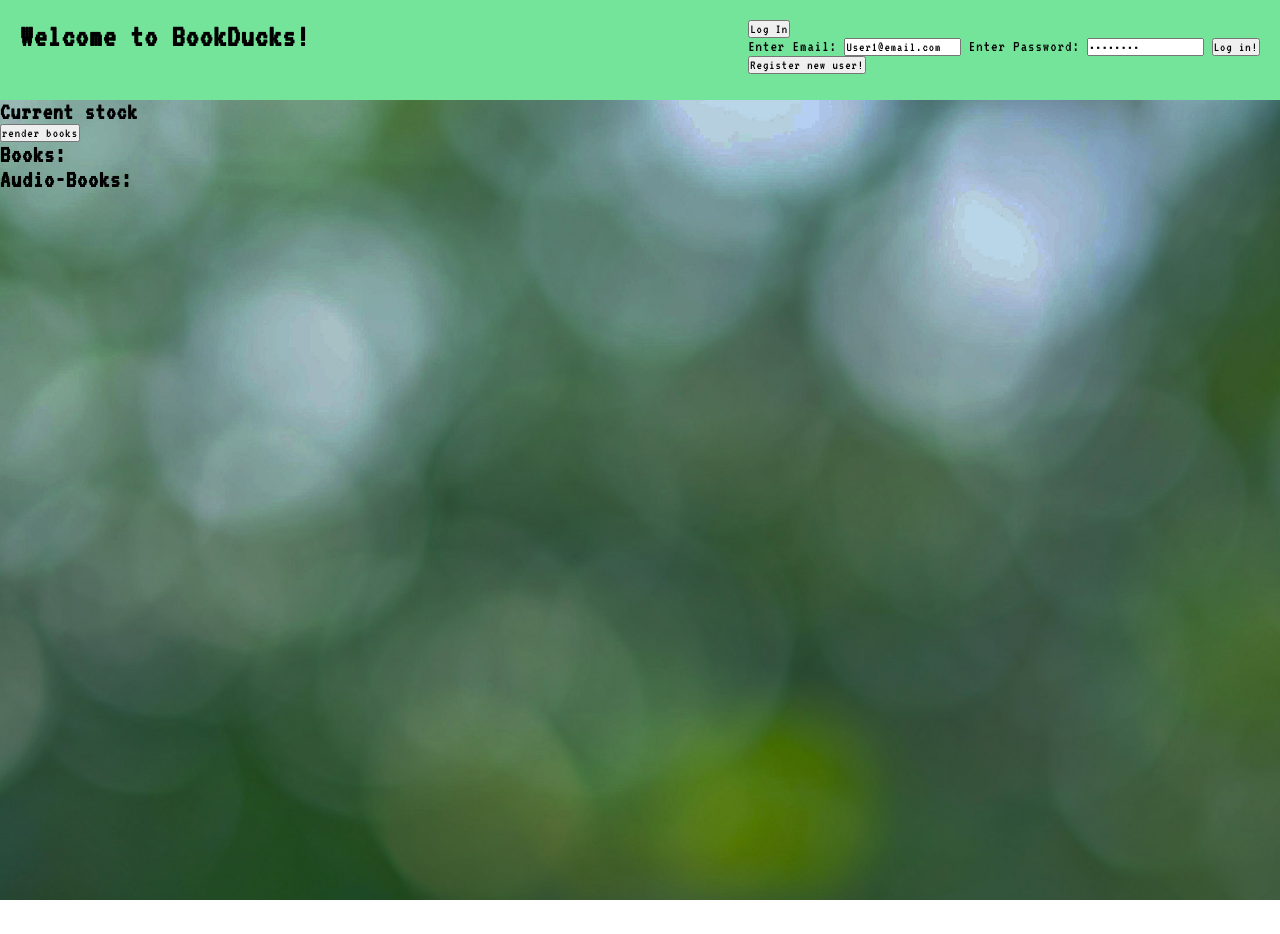
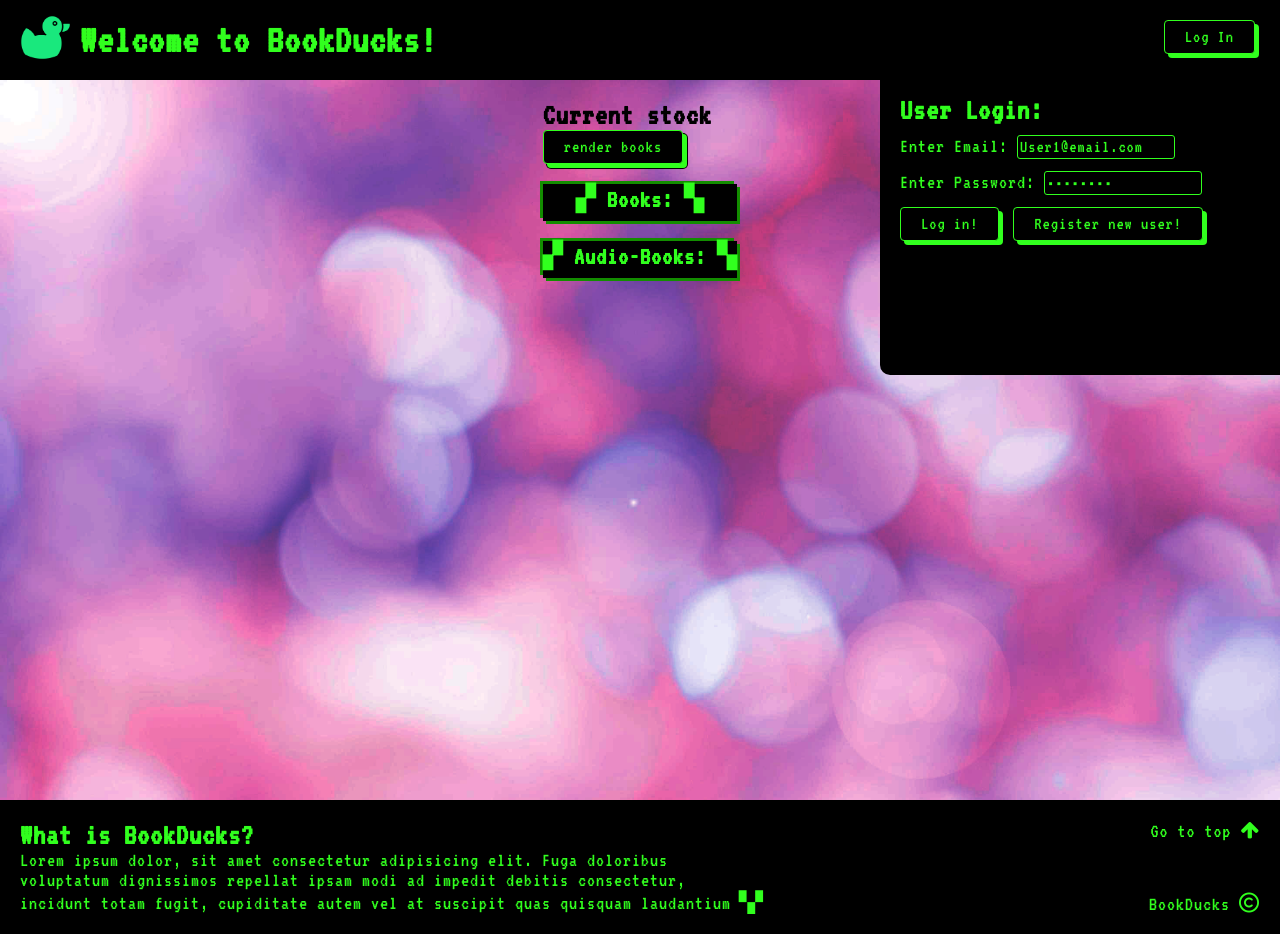
Before and after one commit to BannaHinder/BookDucks, a plain HTML site: page frontend/index.html in a window 1280 px wide. Both pictures are taken after a click on the button "Log In". Before the commit the page ends 900 px from the top, so only its background shows below. Drawn offline with nearby package versions, Linux system fonts and the light colour scheme.

Commit message:
design? what is design? I dont know

```diff
--- a/frontend/index.html
+++ b/frontend/index.html
@@ -25,28 +25,27 @@
   </head>
   <body>
     <header>
+      <img src="./img/favicon.png" alt="duck-logo">
       <h1>Welcome to BookDucks!</h1>
       <nav class="login-panel">
         <button id="toggle-login-btn">Log In</button>
         <div class="login-user hide">
-          <label for="username-login">Enter Email:</label>
-          <input type="email" name="username-login" id="username-login" value="User1@email.com" />
-          <label for="password-login">Enter Password:</label>
-          <input type="password" name="password-login" id="password-login" value="User1111"/>
-          <button id="login-btn">Log in!</button>
-          <br />
-          <button id="toggle-register-btn">Register new user!</button>
-
+          <div><h2>User Login:</h2></div>
+          <div><label for="username-login">Enter Email:</label>
+            <input type="email" name="username-login" id="username-login" value="User1@email.com" /></div>
+          <div><label for="password-login">Enter Password:</label>
+            <input type="password" name="password-login" id="password-login" value="User1111"/></div>
+          <div><button id="login-btn">Log in!</button>
+            <button id="toggle-register-btn">Register new user!</button>
+            </div>
         </div>
         <div class="register-user hide">
-            <label for="username-register">Enter Username:</label>
-            <input type="text" name="username-register" id="username-register"/>
-            <label for="email-register">Enter Email:</label>
-            <input type="email" name="email-register" id="email-register">
-            <label for="password-register" >Enter Password:</label>
-            <input type="password" minlength="8"
-              name="password-register"
-              id="password-register" />
+          <div><label for="username-register">Enter Username:</label>
+            <input type="text" name="username-register" id="username-register"/></div>
+            <div><label for="email-register">Enter Email:</label>
+            <input type="email" name="email-register" id="email-register"></div>
+            <div><label for="password-register" >Enter Password:</label>
+            <input type="password" minlength="8" name="password-register" id="password-register" /></div>
             <button id="register-btn">Register user!</button>
         </div>
       </nav>
@@ -54,7 +53,7 @@
         <div class="user">
             <p class="user-logged-in">Logged in!</p>
             <span>Profile:</span>
-            <i class="fa fa-user"></i>
+            <i class="fa fa-user user-icon"></i>
             <span>Log out:</span>
             <i class="fa fa-sign-out" onclick="logOut()"></i>
         </div>
@@ -65,8 +64,8 @@
       <div class="profile-details">
       </div>
       <div class="profile-menu">
-        <span>Add book:</span><i class="fa fa-plus"></i>
-        <span>View user library:</span><i class="fa fa-book"></i>
+        <button class="add-book-btn">Add book <i class="fa fa-plus"></i></button>
+        <button class="user-library-btn">View user library <i class="fa fa-book"></i></button>
         </div>
       <div class="user-library hide"></div>
       <div class="add-book hide">
@@ -120,26 +119,36 @@
                 <label for="genre7">Drama</label>
                 <input type="checkbox" name="genre" id="genre7" value="7">
               </div>
-              <button onclick="getBook()">Add Book!</button>
+              <button onclick="getBook()">Add Book! ♥</button>
           </div>
       </div>
   </div>
     <main>
+      <div class="wrapper">
       <h2>Current stock</h2>
       <button onclick="renderBooks(); renderAudioBooks();">render books</button>
       <section>
-        <h3>Books:</h3>
+        <h3>▞ Books: ▚ </h3>
         <ul class="book-list">
         </ul>
       </section>
       <section>
-        <h3>Audio-Books:</h3>
+        <h3>▞ Audio-Books: ▚ </h3>
         <ul class="audio-book-list"></ul>
       </section>
+    </div>
     </main>
+    <footer>
+      <div>
+      <h2>What is BookDucks?</h2>
+      <p>Lorem ipsum dolor, sit amet consectetur adipisicing elit. Fuga doloribus voluptatum dignissimos repellat ipsam modi ad impedit debitis consectetur, incidunt totam fugit, cupiditate autem vel at suscipit quas quisquam laudantium▝▞</p>
+    </div>
+    <div>
+      <span>BookDucks <i class="fa fa-copyright"></i></span>
 
-    <aside></aside>
-
+      <span>Go to top <i class="fa fa-arrow-up"></i></span>
+    </div>
+    </footer>
     <script src="main.js"></script>
   </body>
 </html>
--- a/frontend/main.js
+++ b/frontend/main.js
@@ -15,7 +15,7 @@ let userLoginPage = document.querySelector(".login-user");
 let userRegisterPage = document.querySelector(".register-user");
 document.querySelector("#toggle-login-btn").addEventListener("click", () => {
   document.querySelector(".login-user").classList.toggle("hide");
-  //document.querySelector('.register-user').classList.toggle('hide')
+  document.querySelector('.register-user').classList.add('hide')
 });
 document.querySelector("#toggle-register-btn").addEventListener("click", () => {
   document.querySelector(".register-user").classList.toggle("hide");
@@ -130,7 +130,7 @@ const renderAudioBooks = async () => {
   //return bookList
 };
 //toggle user profile
-document.querySelector(".fa-user").addEventListener("click", () => {
+document.querySelector(".user-icon").addEventListener("click", () => {
   document.querySelector(".user-profile-popup").classList.toggle("hide");
   renderProfile();
 });
@@ -159,24 +159,25 @@ const renderProfile = async () => {
   });
   console.log(userBooksArr);
   let container = document.querySelector(".profile-details");
-  container.innerHTML = `<h3>${user.username}</h3>
+  container.innerHTML = `<div><div><h3><i class="fa fa-user"></i>  ${user.username}</h3>
 <p>Email: ${user.email}</p>
 <p>Id: ${user.id}</p>
-<p>Registered: ${user.createdAt}</p>`;
+<p>Registered: ${user.createdAt}</p></div>`;
   //skriv ut arrrayen
-  document.querySelector(".fa-book").addEventListener("click", ()=>{
+  document.querySelector(".user-library-btn").addEventListener("click", ()=>{
     userLibrary.classList.remove("hide")
+    addBook.classList.add('hide')
     userLibrary.innerHTML= `<h3>${user.username}'s books:</h3>`
     userBooksArr.forEach((book) =>{
       let div = document.createElement("div")
-      div.innerHTML=`<p>${book.attributes.title}</p><p>(${book.type})</p>`
+      div.innerHTML=`<h4>${book.attributes.title}</h4><p>(${book.type})</p>`
       userLibrary.append(div)
     })
   })
 };
 
 //toggle add book/audiobook
-const addBookIcon = document.querySelector(".fa-plus");
+const addBookBtn = document.querySelector(".add-book-btn");
 const addBook = document.querySelector(".add-book");
 const selectBook = document.querySelector("#book-type");
 const bookInput = document.querySelector(".book-input");
@@ -184,8 +185,9 @@ const audioInput = document.querySelector(".audio-input");
 const newBookInput = document.querySelector(".new-book-input");
 const userLibrary = document.querySelector(".user-library")
 
-addBookIcon.addEventListener("click", () => {
+addBookBtn.addEventListener("click", () => {
   addBook.classList.toggle("hide");
+  userLibrary.classList.add('hide')
 });
 
 //toggle input
--- a/frontend/style/style.scss
+++ b/frontend/style/style.scss
@@ -1,3 +1,7 @@
+$header-background: #000;
+$font-color: rgb(49, 255, 30);
+$complement-color: rgb(19, 141, 0);
+
 * {
   padding: 0;
   margin: 0;
@@ -5,72 +9,177 @@
   //overflow-x: hidden;
   position: relative;
   box-sizing: border-box;
-    font-family: 'VT323', monospace;
+  font-family: "VT323", monospace;
   letter-spacing: 1px;
 }
 
-.hide{
-    display:none;
+.hide {
+  display: none;
 }
-h3{
-    font-size: 25px;
+button,
+.button {
+  background-color: #000;
+  background-image: none;
+  border: 1px solid $font-color;
+  border-radius: 4px;
+  box-shadow: $font-color 4px 4px 0 0, #000 4px 4px 0 1px;
+  color: $font-color;
+  cursor: pointer;
+  display: inline-block;
+  font-size: 18px;
+  font-weight: 400;
+  line-height: 20px;
+  margin: 0 5px 10px 0;
+  overflow: visible;
+  padding: 6px 20px;
+  text-align: center;
+  &:not([disabled]):active {
+    box-shadow: #fff 2px 2px 0 0, #000 2px 2px 0 1px;
+    transform: translate(2px, 2px);
   }
-header{
-    background: rgb(116, 228, 155);
+}
+input,
+select,
+input#file-upload-button {
+  background: $header-background;
+  color: $font-color;
+  padding: 2px;
+  border-radius: 3px;
+  border: 1px solid $font-color;
+  font-size: 18px;
+  margin-bottom: 2px;
+  &::-webkit-calendar-picker-indicator {
+    filter: invert(1);
+}
+}
+header {
+  background: $header-background;
+  color: $font-color;
   padding: 20px;
-    position:relative;
-    height: 100px;
+  position: fixed;
+  top: 0px;
+  left: 0px;
+  width: 100%;
+  height: 80px;
   display: flex;
   justify-content: space-between;
-    nav{
-
+  z-index: 1;
+  //border-bottom: 5px solid black;
+  h1 {
+    margin-left: 60px;
+  }
+  img {
+    position: absolute;
+    z-index: 2;
+    left: 20px;
+    top: 15px;
+    height: 45px;
   }
 }
-.fa-user{
+.fa-user {
   position: relative;
 }
-.user-profile-popup{
-    position: absolute;
-    top:100px;
-    right:0px;
+.user-profile-popup,
+.login-user,
+.register-user {
+  color: $font-color;
+  position: fixed;
+  top: 75px;
+  right: 0px;
   width: 400px;
-    height: 300px;
-    background: rgb(116, 228, 155);
-    z-index: 1;
-    padding: 0 20px 20px 20px;
-    border-radius: 0 0  0 10px;
+  min-height: 300px;
+  background: $header-background;
+  z-index: 2;
+  padding: 20px;
+  border-radius: 0 0 0 10px;
+  // border-bottom: 5px solid black;
+  // border-left: 5px solid black;
+  div {
+    margin-bottom: 10px;
   }
-.book-list, .audio-book-list{
+}
+.book-list,
+.audio-book-list {
   display: flex;
   flex-wrap: wrap;
   overflow-wrap: break-word;
   list-style: none;
 }
-.book-list li, .audio-book-list li{
+.book-list li,
+.audio-book-list li {
   border-radius: 5px;
   margin: 10px;
-    padding:15px;
+  padding: 15px;
   background: rgba(255, 255, 255, 0.75);
 }
-.book-list li > div, .audio-book-list li > div{
-    display:flex;
+.book-list li > div,
+.audio-book-list li > div {
+  display: flex;
 }
-.book-list li > div > div, .audio-book-list li > div > div{
+.book-list li > div > div,
+.audio-book-list li > div > div {
   margin-left: 10px;
 }
 
-body{
+body {
   font-weight: 500;
+  font-size: 20px;
 }
-.fa-plus, .fa-user, .fa-sign-out, .fa-book{
+.fa-plus,
+.fa-user,
+.fa-sign-out,
+.fa-book, .fa-arrow-up {
   cursor: pointer;
+  &:hover{
+      color: $complement-color;
+      //box-shadow: #fff 0 0 0 3px; Få gloria utan påverkan på spacet!!
   }
-main{
-    background-image: url("../img/background2.jpg");
-    height: 100%;
-    min-height: 100vh;
+}
+main {
+  background-image: url("../img/background5.jpg");
+  margin-top: 80px;
+  min-height: calc(100vh - 80px);
   background-size: cover;
+  color: #000;
+  padding-bottom: 100px;
+  display: flex;
+  justify-content: center;
+    .wrapper{
+        max-width: 1000px;
+        margin: 20px;
+        h3 {
+          font-size: 25px;
+          background: $header-background;
+          color: $font-color;
+          text-align: center;
+          padding-bottom: 8px;
+           box-shadow: $complement-color 3px 3px 0 0, $complement-color -3px -3px 0 0;
+           margin: 10px 0;
         }
-.user-library div{
+    }
+}
+.user-library div {
   margin-top: 10px;
+  border: 1px solid;
+  border-radius: 3px;
+  padding: 5px;
 }
+
+footer {
+  padding: 20px;
+  bottom: 0px;
+  background: $header-background;
+  color: $font-color;
+  width: 100%;
+  display: flex;
+  div:first-of-type {
+    flex-basis: 60%;
+    & + div{
+        flex-basis: 40%;
+        display: flex;
+        align-items: flex-end;
+        justify-content:space-between;
+        flex-direction: column-reverse;
+    }
+  }
+}
```
Also changed, not shown: frontend/uppgift.md (deleted, +0 -36 lines), package.json (deleted, +0 -11 lines), frontend/img/background3.jpg (added), frontend/img/background4.jpg (added), frontend/img/background5.jpg (added), frontend/img/background6.jpg (added), frontend/style/style.css, 1 other file. Lines whose indentation alone changed are shown as unchanged.
